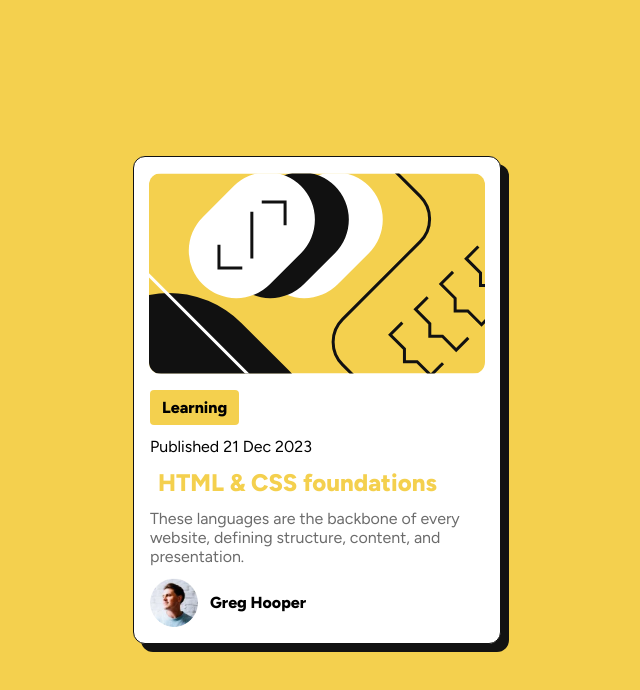
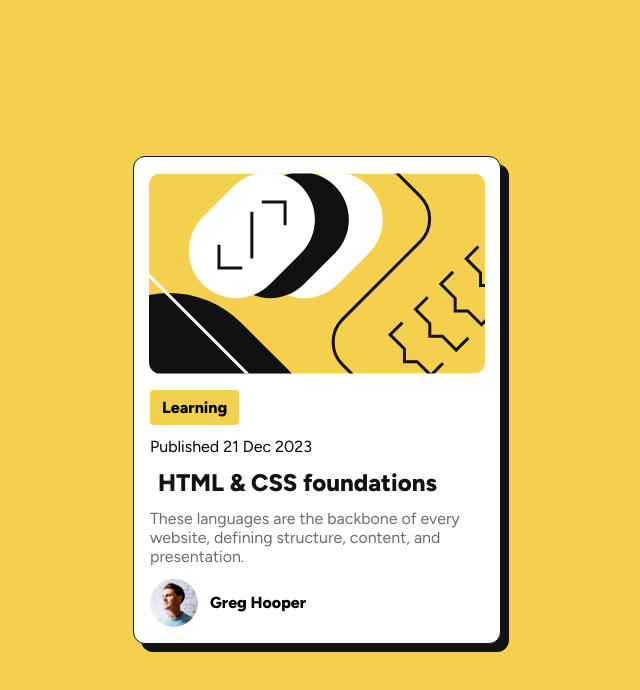
Before and after one commit to HossamElrawy/Blog-preview-card, a plain HTML site: page index.html in a window 1280 px wide. Shown: the whole page, without its empty margins (323-963 px from the left). Drawn offline with Linux system fonts and the light colour scheme.

Commit message:
Hover added to headline

```diff
--- a/style.css
+++ b/style.css
@@ -70,11 +70,16 @@ main {
 
 /* Headline styling */
 .head-line {
-  color: hsl(47, 88%, 63%);
   font-size: 24px;
   font-weight: 800;
   margin-left: 1em;
   cursor: pointer;
+  color: hsl(0, 0%, 7%);
+  transition: color 0.3s;
+}
+
+.head-line:hover {
+  color: hsl(47, 88%, 63%);
 }
 
 /* Content box styling */
```
